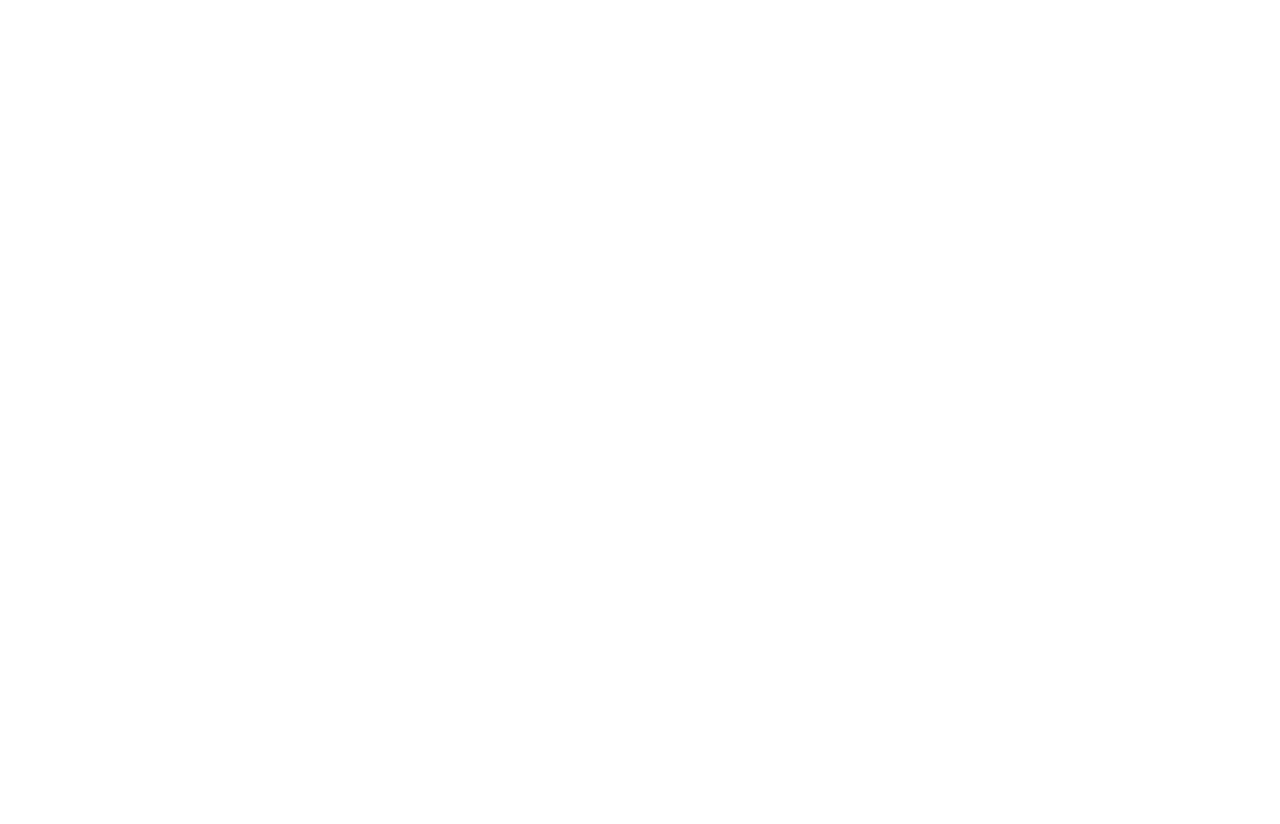
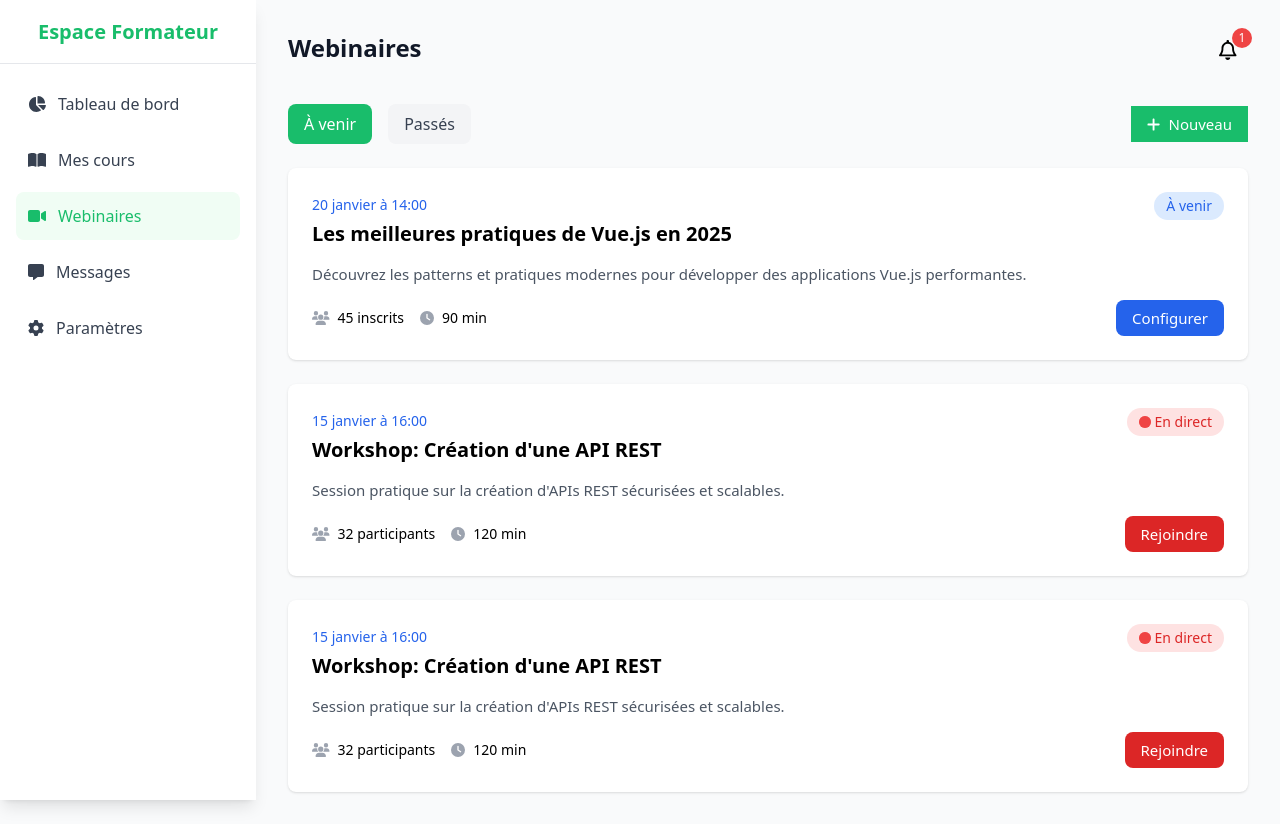
Before and after one commit to SteveTetchoup26/Mboa-Academy, a Vue app: page /instructor/webinars in a window 1280 px wide. Before the commit this address had no page. Before the commit the page ends 800 px from the top, so only its background shows below. Built offline with nearby package versions, Linux system fonts and the light colour scheme.

Commit message:
Implementation of webinars for instructor

```diff
--- a/src/components/instructor/Courses.vue
+++ b/src/components/instructor/Courses.vue
@@ -10,7 +10,7 @@
               class="flex items-center gap-2 text-white bg-primary w-max text-sm md:text-[15px] rounded-md md:rounded-none py-1 px-2 md:py-2 md:px-4 hover:bg-secondary transition-all duration-150"
             >
               <FontAwesomeIcon :icon="faPlus" class=""/>
-              <span class="hidden md:block">Nouveau cours</span>
+              <span class="hidden md:block">Nouveau</span>
             </button>
           </div>
 
--- /dev/null
+++ b/src/components/instructor/webinars/Webinars.vue
@@ -0,0 +1,203 @@
+<template>
+    <div class="space-y-6">
+        <div class="flex justify-between items-center">
+            <div class="flex space-x-4">
+                <button
+                    v-for="tab in webinarTabs"
+                    :key="tab.id"
+                    @click="currentWebinarTab = tab.id"
+                    :class="[
+                    'px-2 md:px-4 py-1 md:py-2 rounded-lg',
+                    currentWebinarTab === tab.id
+                        ? 'bg-primary text-white'
+                        : 'bg-gray-100 text-gray-700 hover:bg-gray-200'
+                    ]"
+                >
+                    {{ tab.name }}
+                </button>
+            </div>
+
+            <button
+                @click="showNewWebinarModal = true"
+                class="flex items-center gap-2 text-white bg-primary w-max text-sm md:text-[15px] rounded-md md:rounded-none py-1 px-2 md:py-2 md:px-4 hover:bg-secondary transition-all duration-150"
+            >
+                <FontAwesomeIcon :icon="faPlus" class=""/>
+                <span class="hidden md:block">Nouveau</span>
+            </button>
+        </div>
+
+        <div v-if="currentWebinarTab === 'upcoming'" class="grid gap-6 grid-cols-1 2xl:grid-cols-2">
+            <div
+                v-for="webinar in upcomingWebinars"
+                :key="webinar.id"
+                class="bg-white rounded-lg shadow p-3 md:p-6 flex flex-col justify-between"
+            >
+                <div class="flex justify-between items-start mb-2 md:mb-4">
+                    <div>
+                        <span class="text-xs md:text-sm text-blue-600 font-medium">
+                            {{ formatDate(webinar.date) }}
+                        </span>
+                        <h3 class="text-sm md:text-xl font-semibold mt-1">{{ webinar.title }}</h3>
+                    </div>
+                    <span :class="[
+                        'px-3 py-1 rounded-full text-xs md:text-sm font-medium flex items-center gap-1',
+                        webinar.status === 'live' ? 'bg-red-100 text-red-600' : 'bg-blue-100 text-blue-600'
+                    ]"
+                    >
+                            <LiveWebinar v-if="webinar.status === 'live'" />
+                            {{ webinar.status === 'live' ? 'En direct' : 'À venir' }}
+                    </span>
+                </div>
+
+                <p class="text-sm md:text-[15px] text-gray-600 mb-2 md:mb-4">{{ webinar.description }}</p>
+
+                <div class="flex items-center justify-between">
+                    <div class="flex items-center space-x-4">
+                        <div class="flex items-center text-xs md:text-sm">
+                            <FontAwesomeIcon :icon="faUsers" class="text-gray-400 mr-2"/>
+                            <span v-if="webinar.status != 'live'">{{ webinar.participants }} inscrits</span>
+                            <span v-else>{{ webinar.participants }} participants</span>
+                        </div>
+                        <div class="flex items-center text-xs md:text-sm">
+                            <FontAwesomeIcon :icon="faClock" class="text-gray-400 mr-2"/>
+                            <span>{{ webinar.duration }} min</span>
+                        </div>
+                    </div>
+                    <div class="flex space-x-2">
+                        <button
+                            v-if="webinar.status === 'live'"
+                            class="bg-red-600 text-sm md:text-[15px] text-white py-1 px-2 md:py-2 md:px-4 rounded-lg  hover:bg-red-700"
+                        >
+                            Rejoindre
+                        </button>
+                        <button
+                            v-else
+                            class="bg-blue-600 text-sm md:text-[15px] text-white py-1 px-2 md:py-2 md:px-4 rounded-lg  hover:bg-blue-700"
+                        >
+                            Configurer
+                        </button>
+                    </div>
+                </div>
+            </div>
+        </div>
+
+
+        <div v-else-if="currentWebinarTab === 'past'" class="grid gap-6 grid-cols-1 xl:grid-cols-2">
+            <div
+                v-for="webinar in pastWebinars"
+                :key="webinar.id"
+                class="bg-white rounded-lg shadow p-3 md:p-6"
+            >
+                <div class="flex justify-between items-center">
+                    <div>
+                        <div class="text-xs md:text-sm flex items-center space-x-2">
+                            <span class=" text-gray-500">{{ formatDate(webinar.date) }}</span>
+                            <span class=" text-gray-500">•</span>
+                            <span class=" text-gray-500">{{ webinar.duration }} min</span>
+                        </div>
+                        <h3 class="text-[16px] md:text-lg font-semibold mt-1">{{ webinar.title }}</h3>
+                    </div>
+
+                    <div class="flex items-center space-x-4">
+                        <div class="hidden md:block text-right">
+                            <div class="text-sm text-gray-500">Participants</div>
+                            <div class="font-semibold">{{ webinar.participants }}</div>
+                        </div>
+                        <div class="hidden md:block text-right">
+                            <div class="text-sm text-gray-500">Satisfaction</div>
+                            <div class="font-semibold">{{ webinar.satisfaction }}%</div>
+                        </div>
+                        <button class="text-blue-600 hover:text-blue-800 hover:bg-gray-100 rounded-full py-2 md:py-3 px-3 md:px-[14px]">
+                            <FontAwesomeIcon :icon="faDownload" class="h-4 md:h-5 w-4 md:w-5"/>
+                        </button>
+                    </div>
+                </div>
+            </div>
+        </div>
+    </div>
+</template>
+
+<script setup lang="ts">
+import { faClock, faDownload, faFileWaveform, faPlus, faUsers } from '@fortawesome/free-solid-svg-icons';
+import { FontAwesomeIcon } from '@fortawesome/vue-fontawesome';
+import { ref, computed } from 'vue';
+import LiveWebinar from '../../loader/LiveWebinar.vue';
+
+
+
+const currentWebinarTab = ref('upcoming');
+const showNewWebinarModal = ref(false);
+const newWebinar = ref({
+  title: '',
+  date: '',
+  duration: 60,
+  description: ''
+});
+
+const webinarTabs = [
+  { id: 'upcoming', name: 'À venir' },
+  { id: 'past', name: 'Passés' }
+];
+
+
+
+const upcomingWebinars = [
+  {
+    id: 1,
+    title: "Les meilleures pratiques de Vue.js en 2025",
+    date: "2025-01-20T14:00:00",
+    description: "Découvrez les patterns et pratiques modernes pour développer des applications Vue.js performantes.",
+    participants: 45,
+    duration: 90,
+    status: 'upcoming'
+  },
+  {
+    id: 2,
+    title: "Workshop: Création d'une API REST",
+    date: "2025-01-15T16:00:00",
+    description: "Session pratique sur la création d'APIs REST sécurisées et scalables.",
+    participants: 32,
+    duration: 120,
+    status: 'live'
+  },
+  {
+    id: 3,
+    title: "Workshop: Création d'une API REST",
+    date: "2025-01-15T16:00:00",
+    description: "Session pratique sur la création d'APIs REST sécurisées et scalables.",
+    participants: 32,
+    duration: 120,
+    status: 'live'
+  }
+];
+
+const pastWebinars = [
+  {
+    id: 4,
+    title: "Introduction à TypeScript",
+    date: "2025-01-10T15:00:00",
+    participants: 78,
+    duration: 60,
+    satisfaction: 95
+  },
+  {
+    id: 5,
+    title: "Introduction à TypeScript",
+    date: "2025-01-10T15:00:00",
+    participants: 78,
+    duration: 60,
+    satisfaction: 95
+  }
+];
+
+
+const formatDate = (date: string) => {
+  return new Date(date).toLocaleDateString('fr-FR', {
+    day: 'numeric',
+    month: 'long',
+    hour: '2-digit',
+    minute: '2-digit'
+  });
+};
+
+</script>
--- a/src/components/layout/InstructorLayout.vue
+++ b/src/components/layout/InstructorLayout.vue
@@ -29,7 +29,7 @@
       </Transition>
 
 
-      <main class="ml-0 lg:ml-64 p-8 w-full lg:w-auto">
+      <main class="ml-0 lg:ml-64 px-4 py-8 md:p-8 w-full lg:w-auto">
         <header class="mb-8 flex items-start justify-between">
           <div class="space-y-10 lg:space-y-0">
             <FontAwesomeIcon @click="toogleMenu" :icon="faBars" class="h-5 block lg:hidden cursor-pointer"/>
@@ -74,7 +74,7 @@
 import { computed, ref, Transition } from 'vue';
 import { RouterView, useRouter } from 'vue-router';
 import { FontAwesomeIcon } from "@fortawesome/vue-fontawesome"
-import { faChartPie, faBookOpen, faUsers, faMessage, faGear, faBars,  } from '@fortawesome/free-solid-svg-icons';
+import { faChartPie, faBookOpen, faUsers, faMessage, faGear, faBars, faVideo,  } from '@fortawesome/free-solid-svg-icons';
 import { faBell } from '@fortawesome/free-regular-svg-icons';
 
 
@@ -92,6 +92,7 @@ const isSmallScreen = ref(false);
   const menuItems = [
     { id: 'dashboard', name: 'Tableau de bord', icon: faChartPie, path: 'dashboard'},
     { id: 'publishedCourses', name: 'Mes cours', icon: faBookOpen, path: 'courses'},
+    { id: 'instructorWebinars', name: 'Webinaires', icon: faVideo, path: 'webinars'},
     // { id: 'students', name: 'Étudiants', icon: faUsers, path: 'students'},
     { id: 'messages', name: 'Messages', icon: faMessage, path: 'messages'},
     { id: 'settings', name: 'Paramètres', icon: faGear, path: 'settings'},
--- /dev/null
+++ b/src/components/loader/LiveWebinar.vue
@@ -0,0 +1,14 @@
+<template>
+    <span class="relative flex h-3 w-3">
+        <span class="animate-ping absolute inline-flex h-full w-full rounded-full bg-red-400 opacity-75"></span>
+        <span class="relative inline-flex rounded-full h-3 w-3 bg-red-500"></span>
+    </span>
+</template>
+
+<script setup lang="ts">
+
+</script>
+
+<style>
+
+</style>
--- a/src/router/index.ts
+++ b/src/router/index.ts
@@ -19,6 +19,7 @@ import InstructorLayout from '@/components/layout/InstructorLayout.vue'
 import Dashboard from '@/components/instructor/Dashboard.vue'
 import Courses from '@/components/instructor/Courses.vue'
 import Students from '@/components/instructor/Students.vue'
+import Webinars from '@/components/instructor/webinars/Webinars.vue'
 
 const router = createRouter({
   history: createWebHistory(import.meta.env.BASE_URL),
@@ -60,6 +61,7 @@ const router = createRouter({
         {path: '', redirect: '/instructor/dashboard'},
         {path: 'dashboard', name: 'dashboard', component: Dashboard},
         {path: 'courses', name: 'publishedCourses', component: Courses},
+        {path: 'webinars', name: 'instructorWebinars', component: Webinars},
         // {path: 'students', name: 'students', component: Students}
       ]
     }
```
